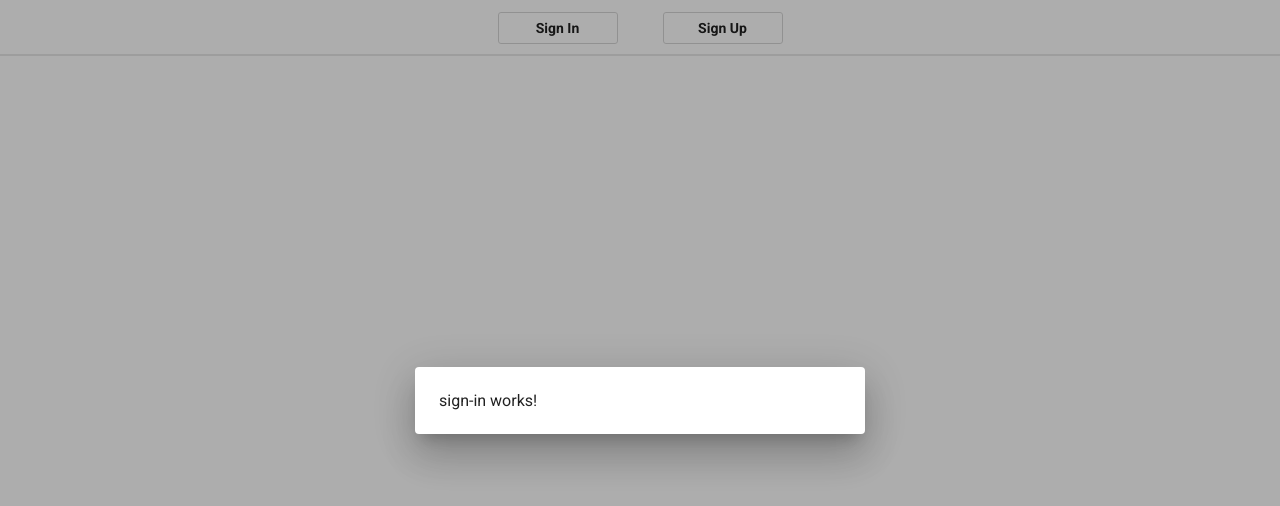
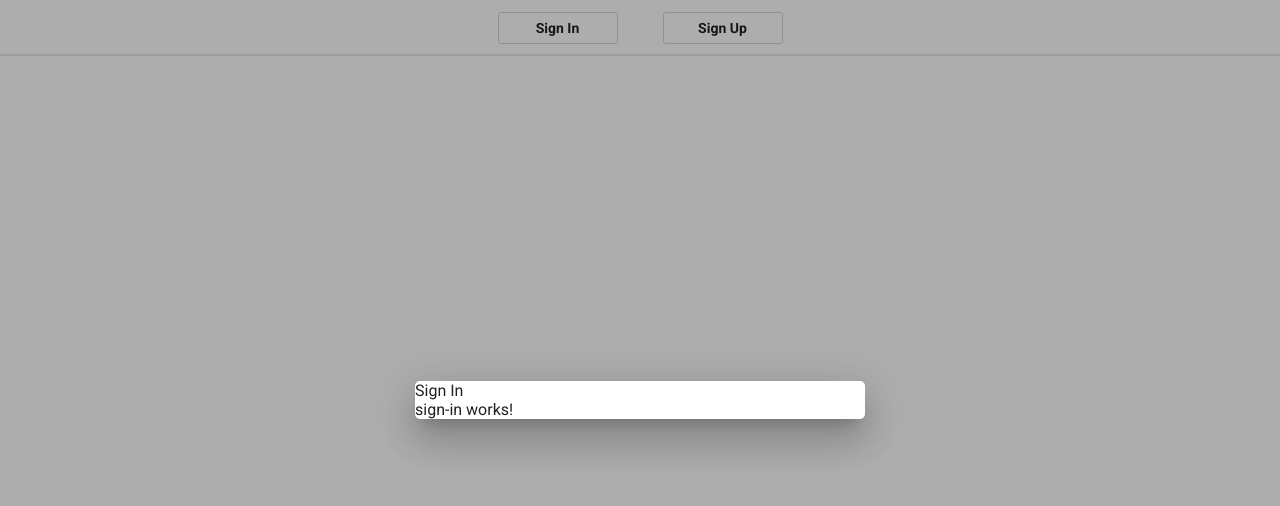
Before and after one commit to Foltes7/FindIt, an Angular app in the folder Client/: page /about in a window 1280 px wide. Both pictures are taken after a click on the element "Sign In". Shown: the top 506 px of the page. Built offline with nearby package versions, Linux system fonts and the light colour scheme; a small style sheet from the web is missing.

Commit message:
add panel class to modal window

```diff
--- a/Client/src/app/about/about/about.component.ts
+++ b/Client/src/app/about/about/about.component.ts
@@ -24,6 +24,7 @@ export class AboutComponent implements OnInit {
       data: {
         title: 'Sign Up'
       },
+      panelClass: 'custom-dialog-class'
     };
     this.dialogService.openDialog(SignUPComponent, config);
   }
@@ -36,6 +37,7 @@ export class AboutComponent implements OnInit {
       data: {
         title: 'Sign In'
       },
+      panelClass: 'custom-dialog-class'
     };
     this.dialogService.openDialog(SignINComponent, config);
   }
--- /dev/null
+++ b/Client/src/app/shared/modal_components/modal-title/modal-title.component.html
@@ -0,0 +1 @@
+<p>{{title}}</p>
--- /dev/null
+++ b/Client/src/app/shared/modal_components/modal-title/modal-title.component.ts
@@ -0,0 +1,18 @@
+import { Component, Input, OnInit } from '@angular/core';
+
+@Component({
+  selector: 'app-modal-title',
+  templateUrl: './modal-title.component.html',
+  styleUrls: ['./modal-title.component.scss']
+})
+export class ModalTitleComponent implements OnInit {
+
+  @Input()
+  title: string;
+
+  constructor() { }
+
+  ngOnInit(): void {
+  }
+
+}
--- a/Client/src/app/shared/modal_components/sign-in/sign-in.component.html
+++ b/Client/src/app/shared/modal_components/sign-in/sign-in.component.html
@@ -1 +1,2 @@
+<app-modal-title [title]="data.title"></app-modal-title>
 <p>sign-in works!</p>
--- a/Client/src/app/shared/modal_components/sign-in/sign-in.component.ts
+++ b/Client/src/app/shared/modal_components/sign-in/sign-in.component.ts
@@ -1,4 +1,6 @@
-import { Component, OnInit } from '@angular/core';
+import { Component, Inject, OnInit } from '@angular/core';
+import { MAT_DIALOG_DATA } from '@angular/material/dialog';
+import { DialogData } from '../../models/DialogData';
 
 @Component({
   selector: 'app-sign-in',
@@ -7,7 +9,7 @@ import { Component, OnInit } from '@angular/core';
 })
 export class SignINComponent implements OnInit {
 
-  constructor() { }
+  constructor(@Inject(MAT_DIALOG_DATA) public data: DialogData) { }
 
   ngOnInit(): void {
   }
--- a/Client/src/app/shared/modal_components/sign-up/sign-up.component.html
+++ b/Client/src/app/shared/modal_components/sign-up/sign-up.component.html
@@ -1 +1,2 @@
+<app-modal-title [title]="data.title"></app-modal-title>
 <p>sign-up works!</p>
--- a/Client/src/app/shared/modal_components/sign-up/sign-up.component.ts
+++ b/Client/src/app/shared/modal_components/sign-up/sign-up.component.ts
@@ -1,4 +1,6 @@
-import { Component, OnInit } from '@angular/core';
+import { Component, Inject, OnInit } from '@angular/core';
+import { MAT_DIALOG_DATA } from '@angular/material/dialog';
+import { DialogData } from '../../models/DialogData';
 
 @Component({
   selector: 'app-sign-up',
@@ -7,7 +9,7 @@ import { Component, OnInit } from '@angular/core';
 })
 export class SignUPComponent implements OnInit {
 
-  constructor() { }
+  constructor(@Inject(MAT_DIALOG_DATA) public data: DialogData) { }
 
   ngOnInit(): void {
   }
--- /dev/null
+++ b/Client/src/app/shared/models/DialogData.ts
@@ -0,0 +1,3 @@
+export interface DialogData{
+    title: string;
+}
--- a/Client/src/app/shared/shared.module.ts
+++ b/Client/src/app/shared/shared.module.ts
@@ -6,11 +6,12 @@ import { SignUPComponent } from './modal_components/sign-up/sign-up.component';
 import { SignINComponent } from './modal_components/sign-in/sign-in.component';
 import { MatDialogModule } from '@angular/material/dialog';
 import { DialogService } from './services/dialog.service';
+import { ModalTitleComponent } from './modal_components/modal-title/modal-title.component';
 
 
 
 @NgModule({
-  declarations: [SpinnerComponent, PostViewPipe, SignUPComponent, SignINComponent],
+  declarations: [SpinnerComponent, PostViewPipe, SignUPComponent, SignINComponent, ModalTitleComponent],
   imports: [
     CommonModule,
     MatDialogModule
--- a/Client/src/styles.scss
+++ b/Client/src/styles.scss
@@ -1,4 +1,5 @@
 @import "font";
+@import 'modals';
 
 *,
 ::after,
--- /dev/null
+++ b/Client/src/styles/modals.scss
@@ -0,0 +1,9 @@
+
+.custom-dialog-class {
+    max-width: 90vw !important;
+    mat-dialog-container {
+      max-width: 90vw;
+      padding: 0;
+      border-radius: 5px;
+    }
+  }
```
Also changed, not shown: Client/src/app/shared/modal_components/modal-title/modal-title.component.scss (added), 1 other file (tests, documents, lock files or other folders).
